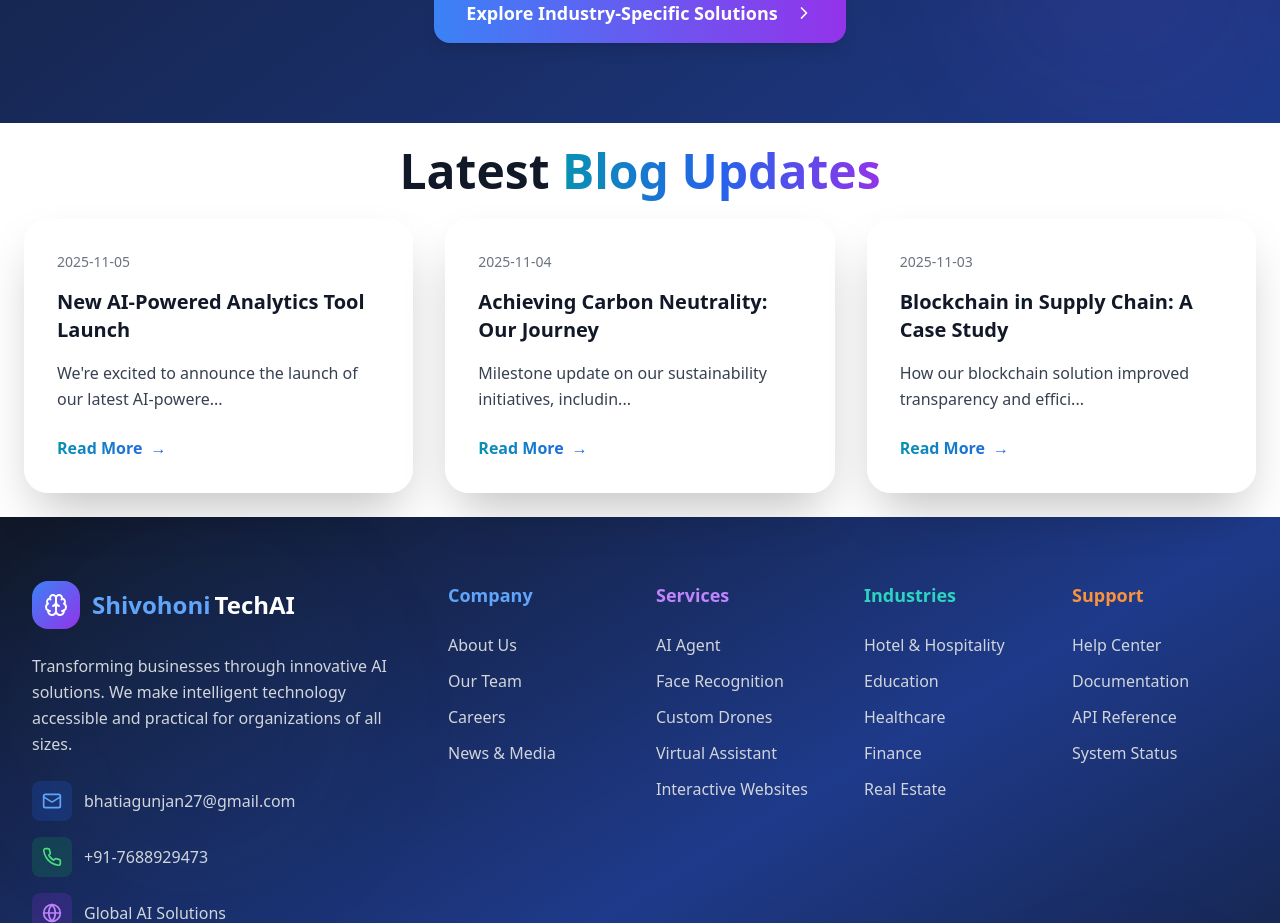
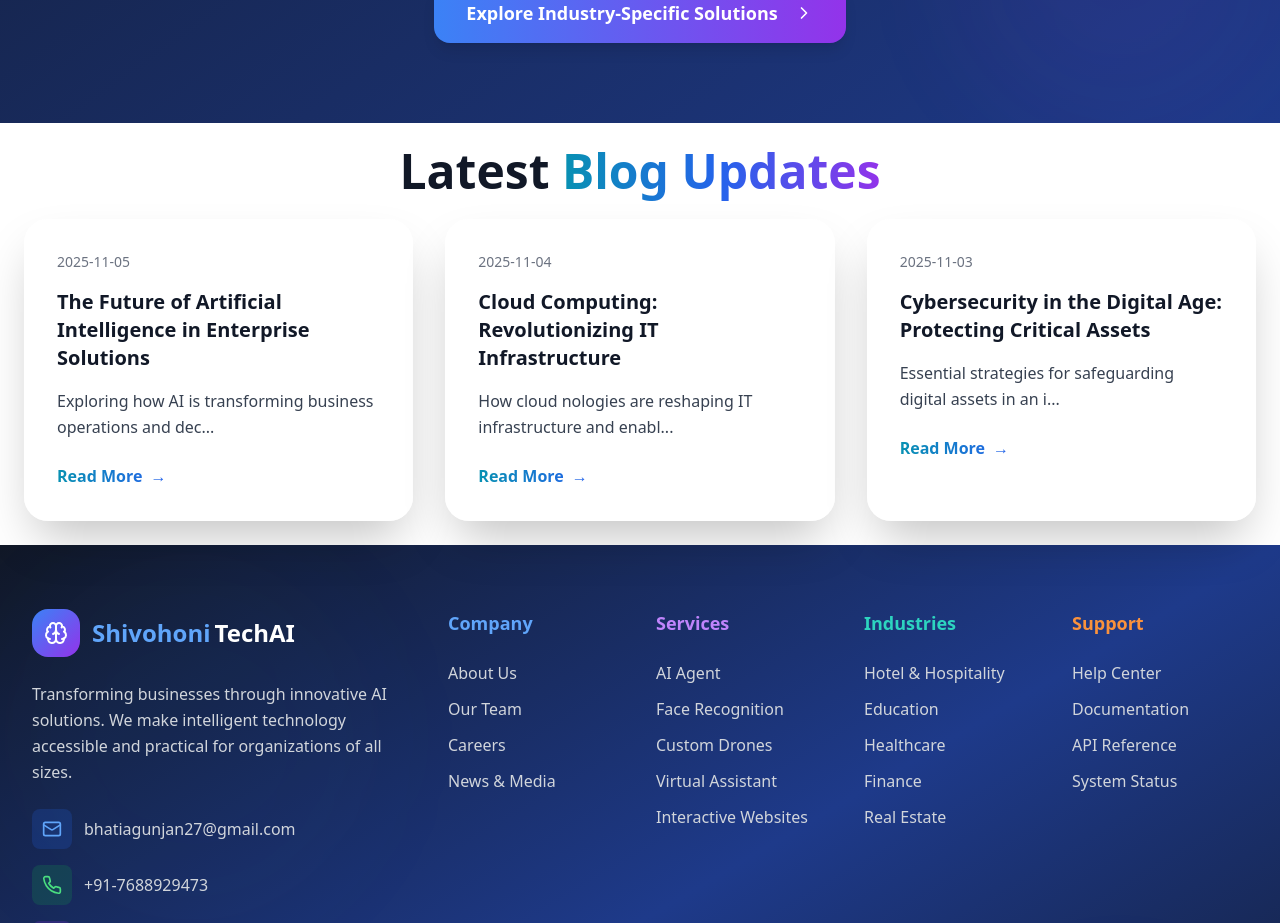
Before and after one commit to Shivohini-TechAI/shivohini-website, a React (Vite) app: page / in a window 1280 px wide. Shown: the part 4382-5305 px from the top of the page. Built offline with nearby package versions, Linux system fonts and the light colour scheme.

Commit message:
blog section

```diff
--- a/src/components/BlogDetail.tsx
+++ b/src/components/BlogDetail.tsx
@@ -8,6 +8,12 @@ interface Article {
   content: string;
   url?: string;
   fullContent?: string;
+  source?: {
+    name: string;
+  };
+  urlToImage?: string;
+  author?: string;
+  publishedAt?: string;
 }
 
 const BlogDetail: React.FC = () => {
@@ -19,27 +25,27 @@ const BlogDetail: React.FC = () => {
   const [fullContentLoading, setFullContentLoading] = useState<boolean>(false);
 
   useEffect(() => {
-    // Static blog articles based on company categories
+    // Static blog articles focused on IT, Computer, AI Tech Industry
     const staticArticles: Article[] = [
       {
         date: new Date().toISOString().split('T')[0],
-        title: "New AI-Powered Analytics Tool Launch",
-        description: "We're excited to announce the launch of our latest AI-powered analytics tool, designed to revolutionize data processing for enterprises.",
-        content: "This new tool leverages machine learning algorithms to provide real-time insights, improving decision-making processes across industries. Key features include automated data cleaning, predictive modeling, and intuitive dashboards. The tool has been developed with enterprise-grade security and scalability in mind, ensuring it can handle large datasets efficiently. Our team has worked closely with industry leaders to incorporate best practices in AI ethics and data privacy.",
+        title: "The Future of Artificial Intelligence in Enterprise Solutions",
+        description: "Exploring how AI is transforming business operations and decision-making processes across industries.",
+        content: "Artificial Intelligence is revolutionizing the way enterprises operate. From predictive analytics to automated decision-making, AI technologies are enabling businesses to process vast amounts of data at unprecedented speeds. Machine learning algorithms can now identify patterns and trends that were previously invisible to human analysts. Key areas of impact include customer service automation, supply chain optimization, and risk assessment. As AI continues to evolve, we're seeing the emergence of more sophisticated applications like natural language processing, computer vision, and generative AI models. The integration of AI into enterprise systems requires careful consideration of ethical implications, data privacy, and workforce transformation. Companies that successfully adopt AI technologies are gaining significant competitive advantages through improved efficiency, reduced costs, and enhanced customer experiences.",
         url: "/blog/0"
       },
       {
         date: new Date(Date.now() - 86400000).toISOString().split('T')[0], // Yesterday
-        title: "Achieving Carbon Neutrality: Our Journey",
-        description: "Milestone update on our sustainability initiatives, including recent achievements in reducing carbon footprint.",
-        content: "Over the past year, we've implemented green technologies in our data centers, resulting in a 40% reduction in energy consumption. This includes solar panel installations and advanced cooling systems. We've also partnered with renewable energy providers to offset our remaining carbon emissions. This commitment to sustainability not only reduces our environmental impact but also sets a new standard for the tech industry.",
+        title: "Cloud Computing: Revolutionizing IT Infrastructure",
+        description: "How cloud technologies are reshaping IT infrastructure and enabling scalable, cost-effective solutions.",
+        content: "Cloud computing has fundamentally changed the IT landscape. Traditional on-premises data centers are being replaced by scalable, pay-as-you-go cloud services that offer unprecedented flexibility and cost efficiency. Major cloud providers like AWS, Azure, and Google Cloud offer a comprehensive suite of services including Infrastructure as a Service (IaaS), Platform as a Service (PaaS), and Software as a Service (SaaS). The benefits of cloud adoption include reduced capital expenditures, improved scalability, enhanced security, and faster deployment times. Multi-cloud and hybrid cloud strategies are becoming increasingly popular as organizations seek to avoid vendor lock-in and optimize their IT investments. However, successful cloud migration requires careful planning, including data migration strategies, security considerations, and staff training. The future of cloud computing looks promising with the emergence of edge computing, serverless architectures, and AI-powered cloud management tools.",
         url: "/blog/1"
       },
       {
         date: new Date(Date.now() - 172800000).toISOString().split('T')[0], // Day before yesterday
-        title: "Blockchain in Supply Chain: A Case Study",
-        description: "How our blockchain solution improved transparency and efficiency for a major logistics client.",
-        content: "By integrating blockchain technology, our client saw a 30% increase in supply chain visibility and a significant reduction in fraud. The decentralized ledger ensures tamper-proof records from production to delivery. Smart contracts automated routine processes, reducing manual intervention and errors. This case study demonstrates the transformative potential of blockchain in traditional industries.",
+        title: "Cybersecurity in the Digital Age: Protecting Critical Assets",
+        description: "Essential strategies for safeguarding digital assets in an increasingly connected and threat-filled environment.",
+        content: "As digital transformation accelerates, cybersecurity has become a critical concern for organizations worldwide. The proliferation of connected devices, cloud services, and remote work has expanded the attack surface significantly. Common threats include ransomware, phishing attacks, data breaches, and supply chain vulnerabilities. Effective cybersecurity requires a multi-layered approach that includes network security, endpoint protection, identity and access management, and security awareness training. Advanced technologies like AI-powered threat detection, zero-trust architectures, and blockchain-based security solutions are helping organizations stay ahead of evolving threats. Regulatory compliance, such as GDPR and CCPA, adds another layer of complexity to cybersecurity management. Organizations must invest in robust security frameworks, regular vulnerability assessments, and incident response planning. The human element remains crucial, with employee training and awareness programs playing a vital role in preventing security incidents. As cyber threats continue to evolve, proactive security measures and continuous monitoring are essential for protecting critical digital assets.",
         url: "/blog/2"
       }
     ];
@@ -92,12 +98,31 @@ const BlogDetail: React.FC = () => {
         </button>
 
         <article className="bg-white rounded-lg shadow-md p-8">
-          <div className="text-sm text-gray-500 mb-4">
-            {new Date(article.date).toLocaleDateString()}
+          {/* Article Image */}
+          {article.urlToImage && (
+            <div className="mb-6">
+              <img
+                src={article.urlToImage}
+                alt={article.title}
+                className="w-full h-64 object-cover rounded-lg"
+                onError={(e) => {
+                  e.currentTarget.style.display = 'none';
+                }}
+              />
+            </div>
+          )}
+
+          {/* Article Meta */}
+          <div className="text-sm text-gray-500 mb-4 flex flex-wrap items-center gap-4">
+            <span>{new Date(article.publishedAt || article.date).toLocaleDateString()}</span>
+            {article.author && <span>By {article.author}</span>}
+            {article.source?.name && <span>Source: {article.source.name}</span>}
           </div>
+
           <h1 className="text-4xl font-bold mb-6">{article.title}</h1>
           <p className="text-lg text-gray-600 mb-8">{article.description}</p>
 
+          {/* Article Content */}
           <div className="prose prose-base prose-slate max-w-none prose-headings:text-gray-900 prose-p:text-gray-700 prose-p:leading-relaxed prose-a:text-blue-600 prose-a:hover:text-blue-800 prose-strong:text-gray-900 prose-ul:space-y-2 prose-ol:space-y-2 prose-li:text-gray-700 prose-blockquote:border-l-4 prose-blockquote:border-blue-500 prose-blockquote:bg-blue-50 prose-blockquote:p-4 prose-blockquote:rounded-r-lg">
             {fullContentLoading && (
               <div className="text-center py-8">
@@ -119,6 +144,23 @@ const BlogDetail: React.FC = () => {
               <p className="text-gray-700 leading-relaxed text-lg">{article.description}</p>
             )}
           </div>
+
+          {/* Read Original Article Link */}
+          {article.url && (
+            <div className="mt-8 pt-6 border-t border-gray-200">
+              <a
+                href={article.url}
+                target="_blank"
+                rel="noopener noreferrer"
+                className="inline-flex items-center text-blue-600 hover:text-blue-800 font-semibold"
+              >
+                Read full article on {article.source?.name || 'source website'}
+                <svg className="w-4 h-4 ml-2" fill="none" stroke="currentColor" viewBox="0 0 24 24">
+                  <path strokeLinecap="round" strokeLinejoin="round" strokeWidth={2} d="M10 6H6a2 2 0 00-2 2v10a2 2 0 002 2h10a2 2 0 002-2v-4M14 4h6m0 0v6m0-6L10 14" />
+                </svg>
+              </a>
+            </div>
+          )}
         </article>
       </div>
     </section>
--- a/src/components/BlogUpdates.tsx
+++ b/src/components/BlogUpdates.tsx
@@ -7,10 +7,16 @@ interface Article {
   description: string;
   content: string;
   url?: string;
+  source?: {
+    name: string;
+  };
+  urlToImage?: string;
 }
 
 const DailyBlogUpdates = () => {
   const [articles, setArticles] = useState<Article[]>([]);
+  const [loading, setLoading] = useState<boolean>(true);
+  const [error, setError] = useState<string | null>(null);
   const [expandedIndex, setExpandedIndex] = useState<number | null>(null);
   const [clickedArticles, setClickedArticles] = useState<Set<number>>(new Set());
   const navigate = useNavigate();
@@ -70,33 +76,62 @@ const DailyBlogUpdates = () => {
   };
 
   useEffect(() => {
-    // Static blog articles based on company categories
+    // Static blog articles focused on IT, Computer, AI Tech Industry
     const staticArticles: Article[] = [
       {
         date: new Date().toISOString().split('T')[0],
-        title: "New AI-Powered Analytics Tool Launch",
-        description: "We're excited to announce the launch of our latest AI-powered analytics tool, designed to revolutionize data processing for enterprises.",
-        content: "This new tool leverages machine learning algorithms to provide real-time insights, improving decision-making processes across industries. Key features include automated data cleaning, predictive modeling, and intuitive dashboards.",
+        title: "The Future of Artificial Intelligence in Enterprise Solutions",
+        description: "Exploring how AI is transforming business operations and decision-making processes across industries.",
+        content: "Artificial Intelligence is revolutionizing the way enterprises operate. From predictive analytics to automated decision-making, AI technologies are enabling businesses to process vast amounts of data at unprecedented speeds. Machine learning algorithms can now identify patterns and trends that were previously invisible to human analysts. Key areas of impact include customer service automation, supply chain optimization, and risk assessment. As AI continues to evolve, we're seeing the emergence of more sophisticated applications like natural language processing, computer vision, and generative AI models. The integration of AI into enterprise systems requires careful consideration of ethical implications, data privacy, and workforce transformation. Companies that successfully adopt AI technologies are gaining significant competitive advantages through improved efficiency, reduced costs, and enhanced customer experiences.",
         url: "/blog/0"
       },
       {
         date: new Date(Date.now() - 86400000).toISOString().split('T')[0], // Yesterday
-        title: "Achieving Carbon Neutrality: Our Journey",
-        description: "Milestone update on our sustainability initiatives, including recent achievements in reducing carbon footprint.",
-        content: "Over the past year, we've implemented green technologies in our data centers, resulting in a 40% reduction in energy consumption. This includes solar panel installations and advanced cooling systems.",
+        title: "Cloud Computing: Revolutionizing IT Infrastructure",
+        description: "How cloud technologies are reshaping IT infrastructure and enabling scalable, cost-effective solutions.",
+        content: "Cloud computing has fundamentally changed the IT landscape. Traditional on-premises data centers are being replaced by scalable, pay-as-you-go cloud services that offer unprecedented flexibility and cost efficiency. Major cloud providers like AWS, Azure, and Google Cloud offer a comprehensive suite of services including Infrastructure as a Service (IaaS), Platform as a Service (PaaS), and Software as a Service (SaaS). The benefits of cloud adoption include reduced capital expenditures, improved scalability, enhanced security, and faster deployment times. Multi-cloud and hybrid cloud strategies are becoming increasingly popular as organizations seek to avoid vendor lock-in and optimize their IT investments. However, successful cloud migration requires careful planning, including data migration strategies, security considerations, and staff training. The future of cloud computing looks promising with the emergence of edge computing, serverless architectures, and AI-powered cloud management tools.",
         url: "/blog/1"
       },
       {
         date: new Date(Date.now() - 172800000).toISOString().split('T')[0], // Day before yesterday
-        title: "Blockchain in Supply Chain: A Case Study",
-        description: "How our blockchain solution improved transparency and efficiency for a major logistics client.",
-        content: "By integrating blockchain technology, our client saw a 30% increase in supply chain visibility and a significant reduction in fraud. The decentralized ledger ensures tamper-proof records from production to delivery.",
+        title: "Cybersecurity in the Digital Age: Protecting Critical Assets",
+        description: "Essential strategies for safeguarding digital assets in an increasingly connected and threat-filled environment.",
+        content: "As digital transformation accelerates, cybersecurity has become a critical concern for organizations worldwide. The proliferation of connected devices, cloud services, and remote work has expanded the attack surface significantly. Common threats include ransomware, phishing attacks, data breaches, and supply chain vulnerabilities. Effective cybersecurity requires a multi-layered approach that includes network security, endpoint protection, identity and access management, and security awareness training. Advanced technologies like AI-powered threat detection, zero-trust architectures, and blockchain-based security solutions are helping organizations stay ahead of evolving threats. Regulatory compliance, such as GDPR and CCPA, adds another layer of complexity to cybersecurity management. Organizations must invest in robust security frameworks, regular vulnerability assessments, and incident response planning. The human element remains crucial, with employee training and awareness programs playing a vital role in preventing security incidents. As cyber threats continue to evolve, proactive security measures and continuous monitoring are essential for protecting critical digital assets.",
         url: "/blog/2"
       }
     ];
 
     setArticles(staticArticles);
+    setLoading(false);
   }, []);
+
+  if (loading) {
+    return (
+      <section id="blog" className="p-6">
+        <h2 className="text-4xl lg:text-5xl font-bold text-gray-900 mb-6 text-center">
+          Latest <span className="text-transparent bg-clip-text bg-gradient-to-r from-cyan-600 via-blue-600 to-purple-600">Blog Updates</span>
+        </h2>
+        <div className="flex justify-center items-center py-12">
+          <div className="animate-spin rounded-full h-12 w-12 border-b-2 border-blue-600"></div>
+          <span className="ml-4 text-gray-600">Loading latest news...</span>
+        </div>
+      </section>
+    );
+  }
+
+  if (error) {
+    return (
+      <section id="blog" className="p-6">
+        <h2 className="text-4xl lg:text-5xl font-bold text-gray-900 mb-6 text-center">
+          Latest <span className="text-transparent bg-clip-text bg-gradient-to-r from-cyan-600 via-blue-600 to-purple-600">Blog Updates</span>
+        </h2>
+        <div className="text-center py-12">
+          <p className="text-red-600 mb-4">Failed to load news: {error}</p>
+          <p className="text-gray-600">Showing fallback content...</p>
+        </div>
+      </section>
+    );
+  }
 
   return (
     <section id="blog" className="p-6">
```
